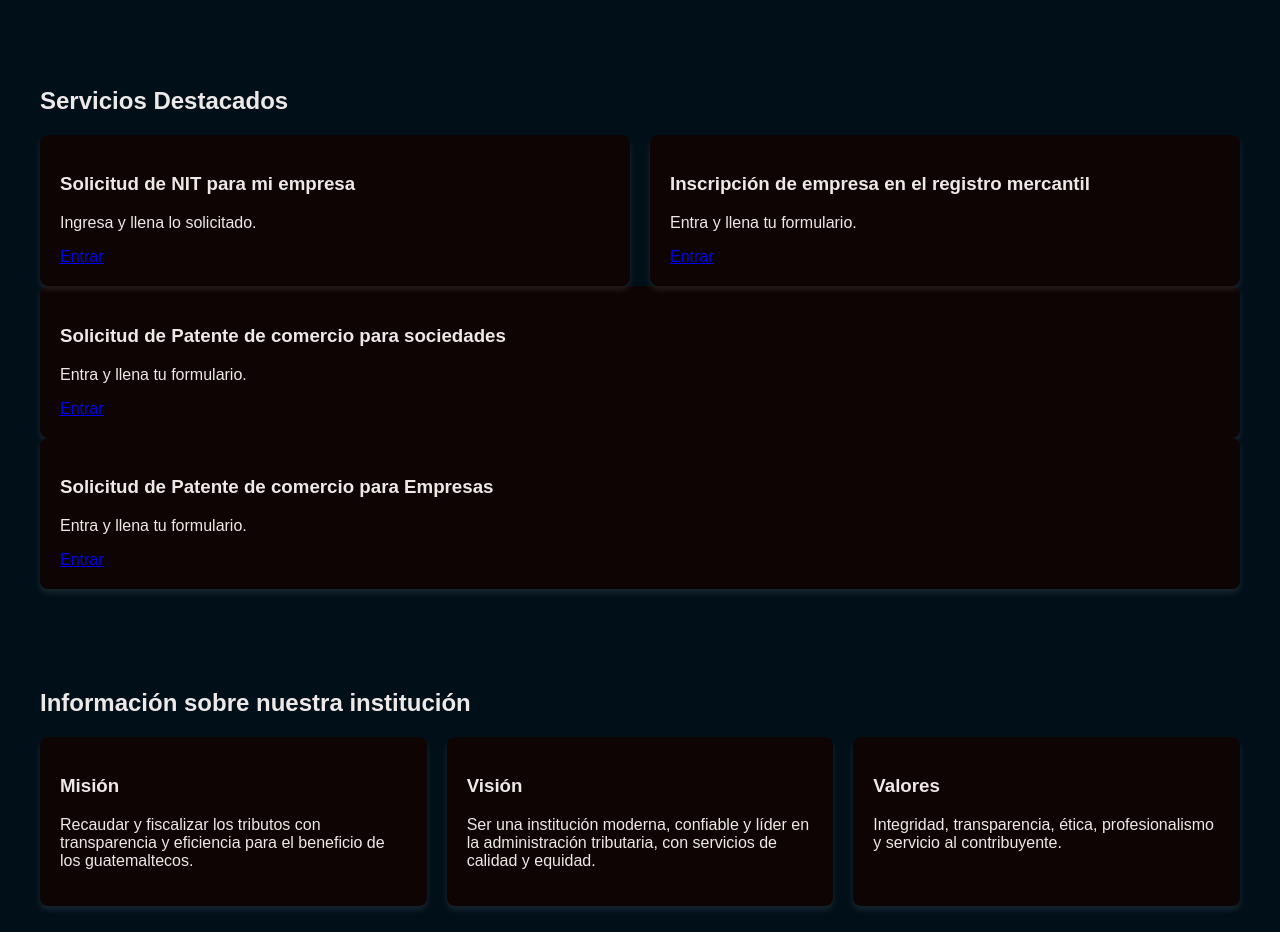
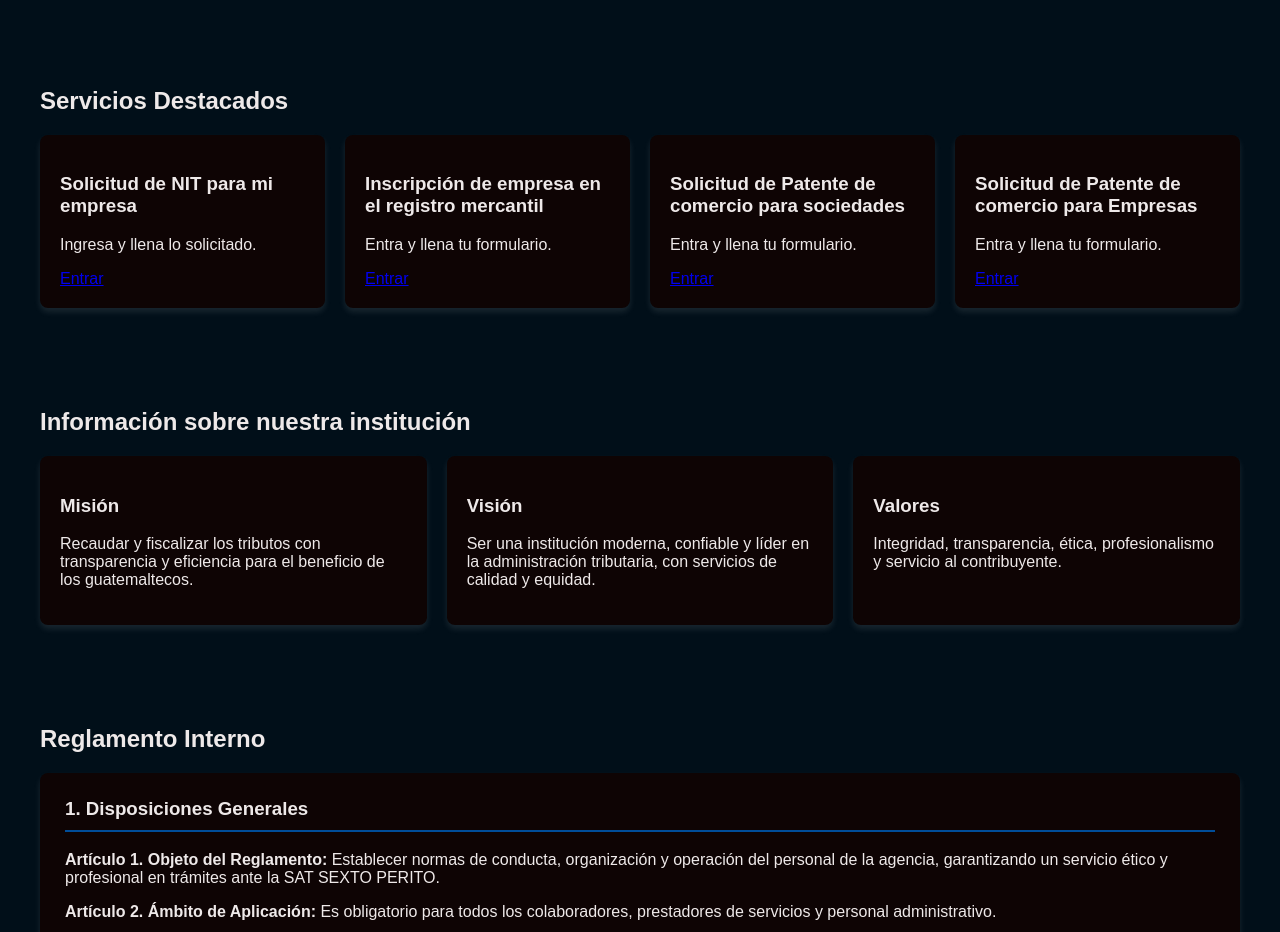
Before and after one commit to satsex/SAT-de-Sexto, a plain HTML site: page index.html in a window 1280 px wide. Shown: the part 1160-2092 px from the top of the page. Drawn offline with Linux system fonts and the light colour scheme.

Commit message:
Update index.html

```diff
--- a/index.html
+++ b/index.html
@@ -197,12 +197,11 @@
                 <p>Entra y llena tu formulario.</p>
                 <a href="https://docs.google.com/forms/d/e/1FAIpQLSfQSsB-6qHjBlJ8gr8fQa5MMbj1M4u4ulAgqbfIcdh8Hvn3LQ/viewform">Entrar</a>
             </div>
-            </div>
             <div class="grid-item">
                 <h3>Solicitud de Patente de comercio para sociedades</h3>
                 <p>Entra y llena tu formulario.</p>
                 <a href="https://docs.google.com/forms/d/e/1FAIpQLSdeyVlB3YwXUmNYkH6H1YnKYJ_dAlyHwmKRa3DW-gOChFMKPQ/viewform?usp=dialog">Entrar</a>
-            </div></div>
+            </div>
             <div class="grid-item">
                 <h3>Solicitud de Patente de comercio para Empresas</h3>
                 <p>Entra y llena tu formulario.</p>
```
